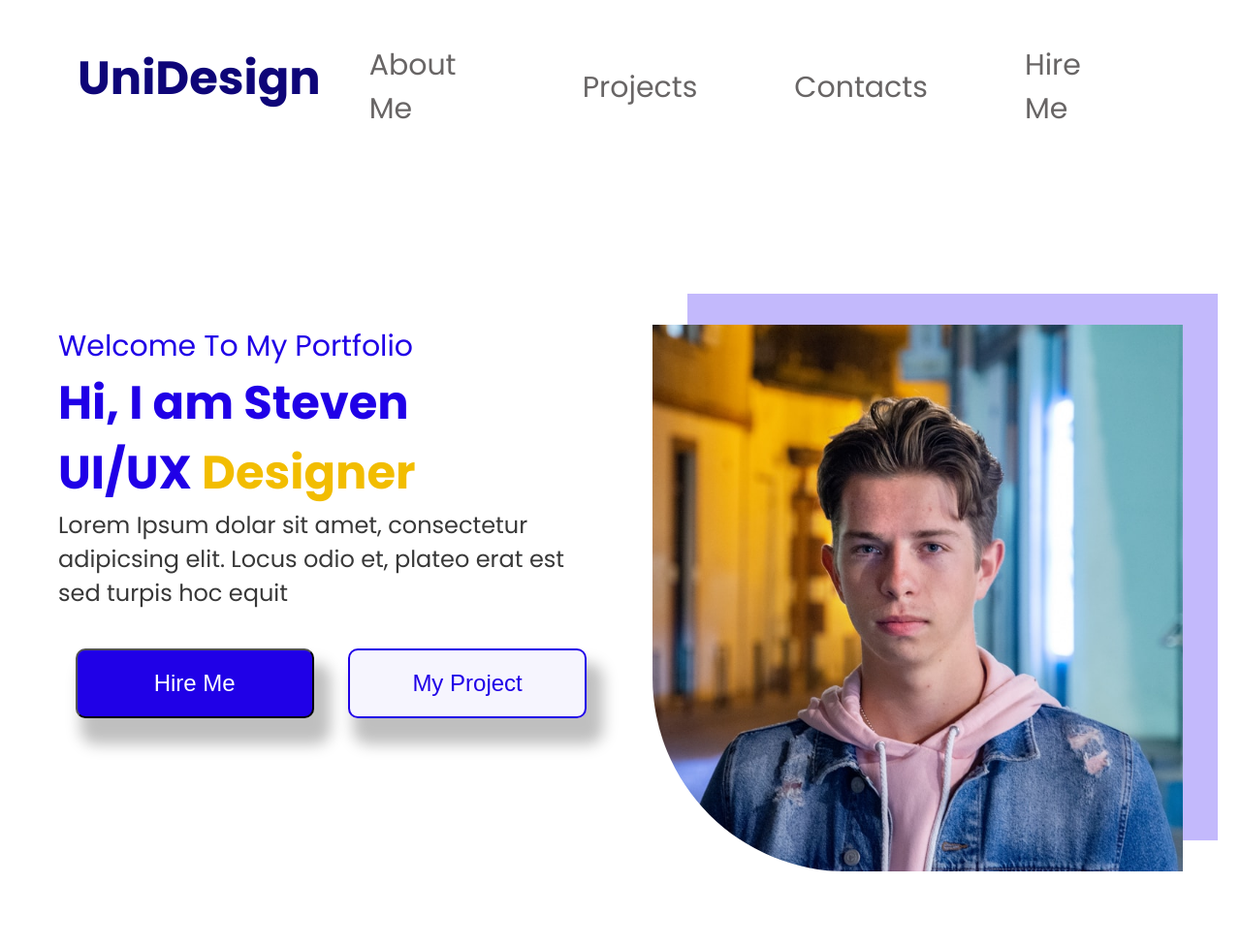
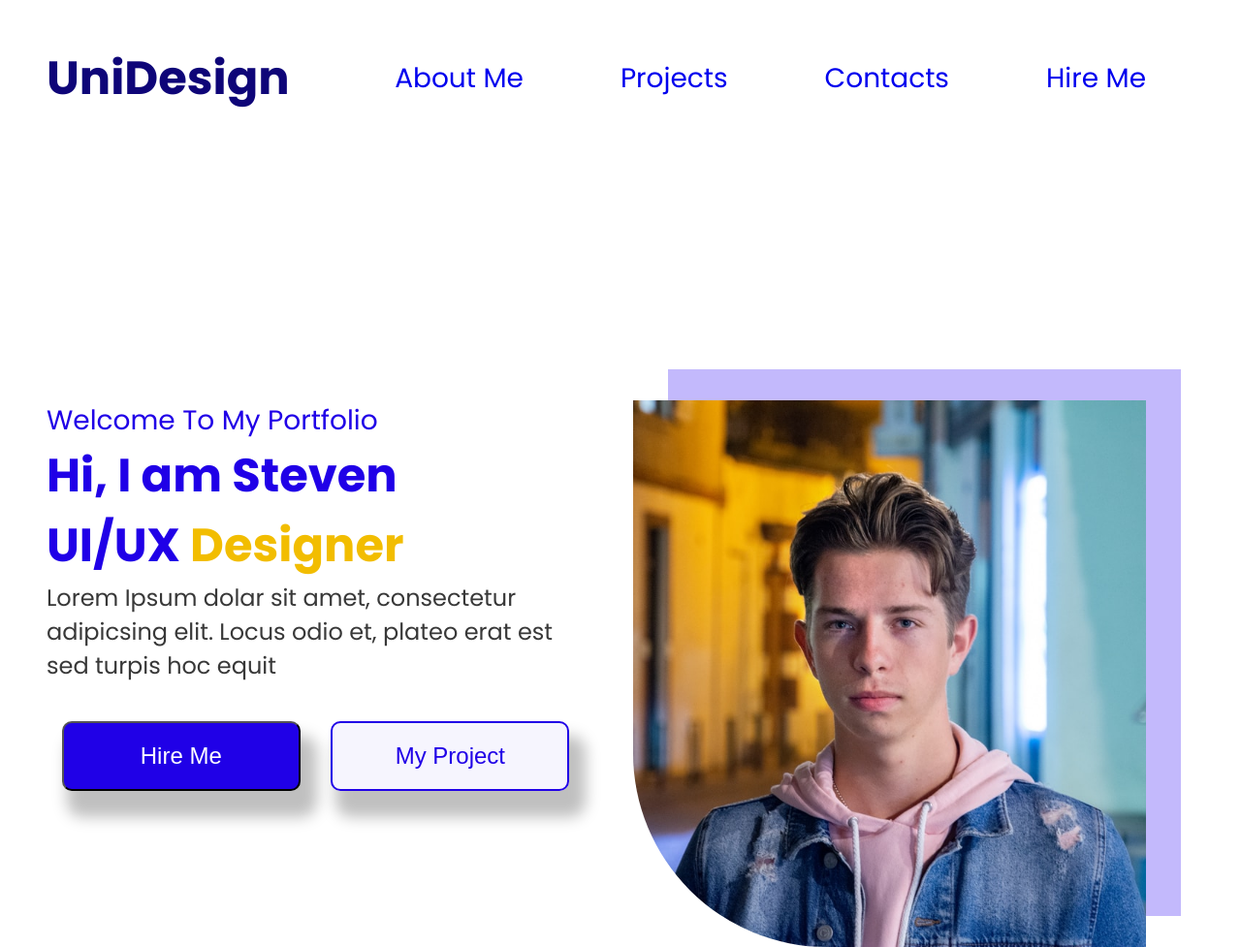
Before and after one commit to diplomatgmg/example-portfolio, a plain HTML site: page index.html in a window 1280 px wide. Shown: the top 977 px of the page at 97% size. Drawn offline with Linux system fonts and the light colour scheme; grey boxes are pictures that could not be loaded.

Commit message:
center lock content
small fixes

```diff
--- a/index.html
+++ b/index.html
@@ -10,10 +10,10 @@
 <header class="flex">
     <a href="#" class="logo">UniDesign</a>
     <ul class="flex header_links">
-        <li>About Me</li>
-        <li>Projects</li>
-        <li>Contacts</li>
-        <li>Hire Me</li>
+        <li><a href="#">About Me</a></li>
+        <li><a href="#">Projects</a></li>
+        <li><a href="#">Contacts</a></li>
+        <li><a href="#">Hire Me</a></li>
     </ul>
 </header>
 
--- a/style.css
+++ b/style.css
@@ -4,14 +4,26 @@
 
 :root {
     --blue: #2000E7;
+    --font-size: 1rem
 }
 
 
 body {
-    margin: 0;
+    margin: auto;
     font-family: Poppins, sans-serif;
+    display: flex;
+    flex-direction: column;
+    flex-wrap: nowrap;
+    max-width: 1440px;
+    width: 100%;
+    background-color: #f8f8ec;
+}
 
+body > * {
+    background-color: white;
+    padding: calc(var(--font-size) * 3);
 }
+
 
 p, h1, h2, h3, h4, h5, h6 {
     margin: 0;
@@ -22,14 +34,14 @@ p, h1, h2, h3, h4, h5, h6 {
 
 /* HEADER */
 header {
-    margin: 45px 80px;
+    padding-top: 45px;
     justify-content: space-between;
 
 }
 
 .logo {
     color: #0E0578;
-    font-size: 48px;
+    font-size: calc(var(--font-size) * 3);
     font-weight: 700;
     text-decoration: none;
 }
@@ -42,19 +54,29 @@ header {
 
 .header_links > li {
     color: #686565;
-    font-size: 30px;
+    font-size: calc(var(--font-size) * 1.75);
     font-weight: 400;
     list-style: none;
     margin: 0 50px;
+    white-space: nowrap;
 }
+
+.header_links > li > a {
+    text-decoration: none;
+}
+
+.header_links > li > a:hover {
+    color: red;
+}
+
+
 
 /* END HEADER */
 
 /* MAIN */
 
 main > * {
-    margin: 0 60px 100px 60px;
-
+    justify-content: space-between;
 }
 
 .flex {
@@ -82,7 +104,7 @@ main > * {
     height: 72px;
     flex-shrink: 0;
 
-    font-size: 24px;
+    font-size: calc(var(--font-size) * 1.5);
 }
 
 .one-button {
@@ -115,6 +137,7 @@ main > * {
 
 .portfolio-image {
     margin-left: 50px;
+    margin-right: 50px;
     width: 564px;
     height: 564px;
     border-radius: 0 0 0 200px;
@@ -128,15 +151,15 @@ main > * {
     object-fit: cover;
 }
 
-.portfolio-welcome-message {
+.portfolio-welcome-message  {
     color: var(--blue);
-    font-size: 30px;
+    font-size: calc(var(--font-size) * 1.75);
     font-weight: 400;
 }
 
-.portfolio-user-info {
+.portfolio-user-info, .about-me-title {
     color: var(--blue);
-    font-size: 48px;
+    font-size: calc(var(--font-size) * 3);
     font-weight: 700;
 }
 
@@ -144,9 +167,9 @@ main > * {
     color: #F2BD00;
 }
 
-.portfolio-description {
+.portfolio-description, .about-me-description {
     color: #383838;
-    font-size: 24px;
+    font-size: calc(var(--font-size) * 1.5);
 }
 
 /* END PORTFOLIO SECTION */
@@ -157,20 +180,6 @@ main > * {
     align-self: center;
 }
 
-.about-me-title {
-    color: var(--blue);
-    font-size: 48px;
-    font-weight: 700;
-}
-
-.about-me-description {
-    width: 415px;
-    height: 303px;
-
-    color: #000;
-    font-size: 24px;
-    font-weight: 400;
-}
 
 .about-me-image {
     margin-left: 50px;
@@ -220,7 +229,6 @@ main > * {
 }
 
 
-
 .my-project-images {
     display: flex;
     text-align: center;
@@ -239,7 +247,6 @@ main > * {
 .my-project-images-row:last-child {
     margin-bottom: 0;
 }
-
 
 
 .my-project-images-row > img {
```
